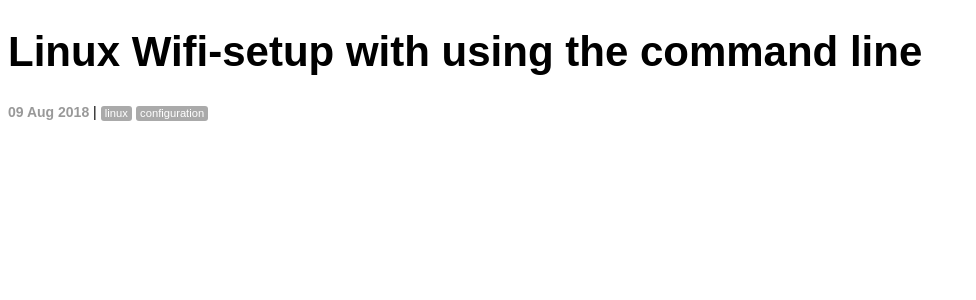
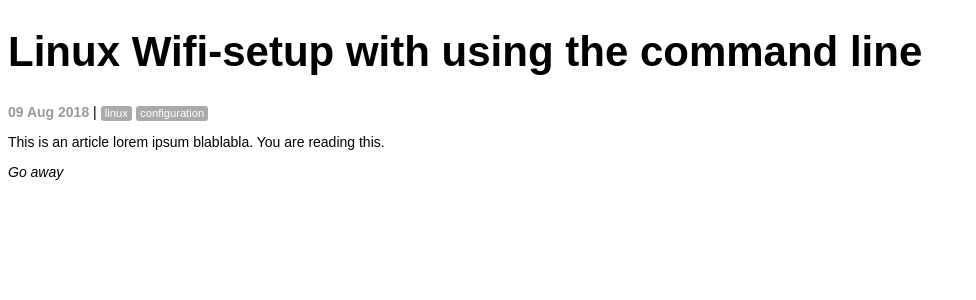
Before and after one commit to execas/execas.github.io, a Jekyll site: the page built from _posts/2018-08-09-linux-wifi-setup-using-the-command-line.md, in a window 1280 px wide. Shown: the top 300 px of the page, without its empty margins (0-976 px from the left). Built offline with Jekyll 4.4.1, drawn with Linux system fonts in a browser that asks for light colours.

Commit message:
Update 2018-08-09-linux-wifi-setup-using-the-command-line.md

```diff
--- a/_posts/2018-08-09-linux-wifi-setup-using-the-command-line.md
+++ b/_posts/2018-08-09-linux-wifi-setup-using-the-command-line.md
@@ -3,3 +3,8 @@ layout: post
 title: Linux Wifi-setup with using the command line
 tags: [linux, configuration]
 ---
+
+This is an article lorem ipsum blablabla.
+You are reading this.
+
+*Go away*
```
